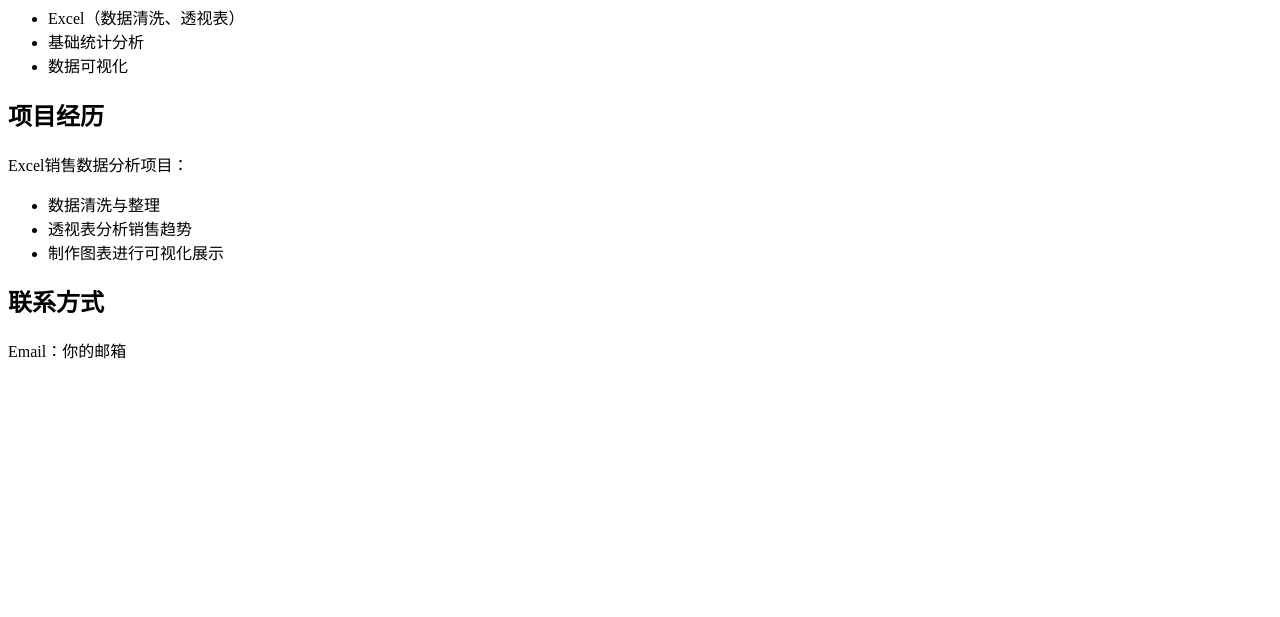
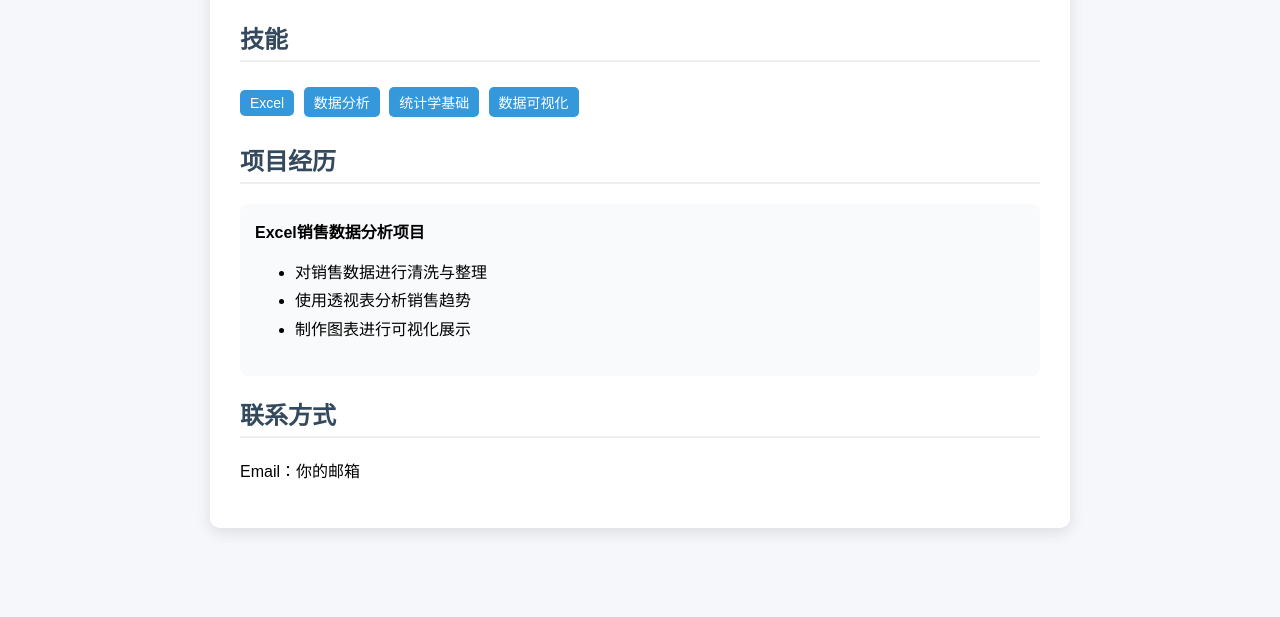
Before and after one commit to kang-jieyu/kang-jieyu.github.io, a plain HTML site: page index.html in a window 1280 px wide. Shown: the part 183-800 px from the top of the page. Drawn offline with Linux system fonts and the light colour scheme.

Commit message:
Update index.html

```diff
--- a/index.html
+++ b/index.html
@@ -3,29 +3,88 @@
 <head>
   <meta charset="UTF-8">
   <title>Kang Jieyu | Data Analysis</title>
+
+  <style>
+    body {
+      font-family: Arial, sans-serif;
+      background: #f5f7fa;
+      margin: 0;
+      padding: 0;
+    }
+
+    .container {
+      width: 800px;
+      margin: 40px auto;
+      background: white;
+      padding: 30px;
+      border-radius: 10px;
+      box-shadow: 0 5px 15px rgba(0,0,0,0.1);
+    }
+
+    h1 {
+      color: #2c3e50;
+    }
+
+    h2 {
+      color: #34495e;
+      border-bottom: 2px solid #eee;
+      padding-bottom: 5px;
+    }
+
+    ul {
+      line-height: 1.8;
+    }
+
+    .tag {
+      display: inline-block;
+      background: #3498db;
+      color: white;
+      padding: 5px 10px;
+      border-radius: 5px;
+      margin: 5px 5px 5px 0;
+      font-size: 14px;
+    }
+
+    .project {
+      margin-top: 15px;
+      padding: 15px;
+      background: #f9fafc;
+      border-radius: 8px;
+    }
+
+  </style>
 </head>
+
 <body>
+
+<div class="container">
 
   <h1>康婕妤</h1>
   <p>经济统计学专业 | 数据分析方向</p>
 
   <h2>技能</h2>
-  <ul>
-    <li>Excel（数据清洗、透视表）</li>
-    <li>基础统计分析</li>
-    <li>数据可视化</li>
-  </ul>
+  <div>
+    <span class="tag">Excel</span>
+    <span class="tag">数据分析</span>
+    <span class="tag">统计学基础</span>
+    <span class="tag">数据可视化</span>
+  </div>
 
   <h2>项目经历</h2>
-  <p>Excel销售数据分析项目：</p>
-  <ul>
-    <li>数据清洗与整理</li>
-    <li>透视表分析销售趋势</li>
-    <li>制作图表进行可视化展示</li>
-  </ul>
+
+  <div class="project">
+    <strong>Excel销售数据分析项目</strong>
+    <ul>
+      <li>对销售数据进行清洗与整理</li>
+      <li>使用透视表分析销售趋势</li>
+      <li>制作图表进行可视化展示</li>
+    </ul>
+  </div>
 
   <h2>联系方式</h2>
   <p>Email：你的邮箱</p>
 
+</div>
+
 </body>
 </html>
```
